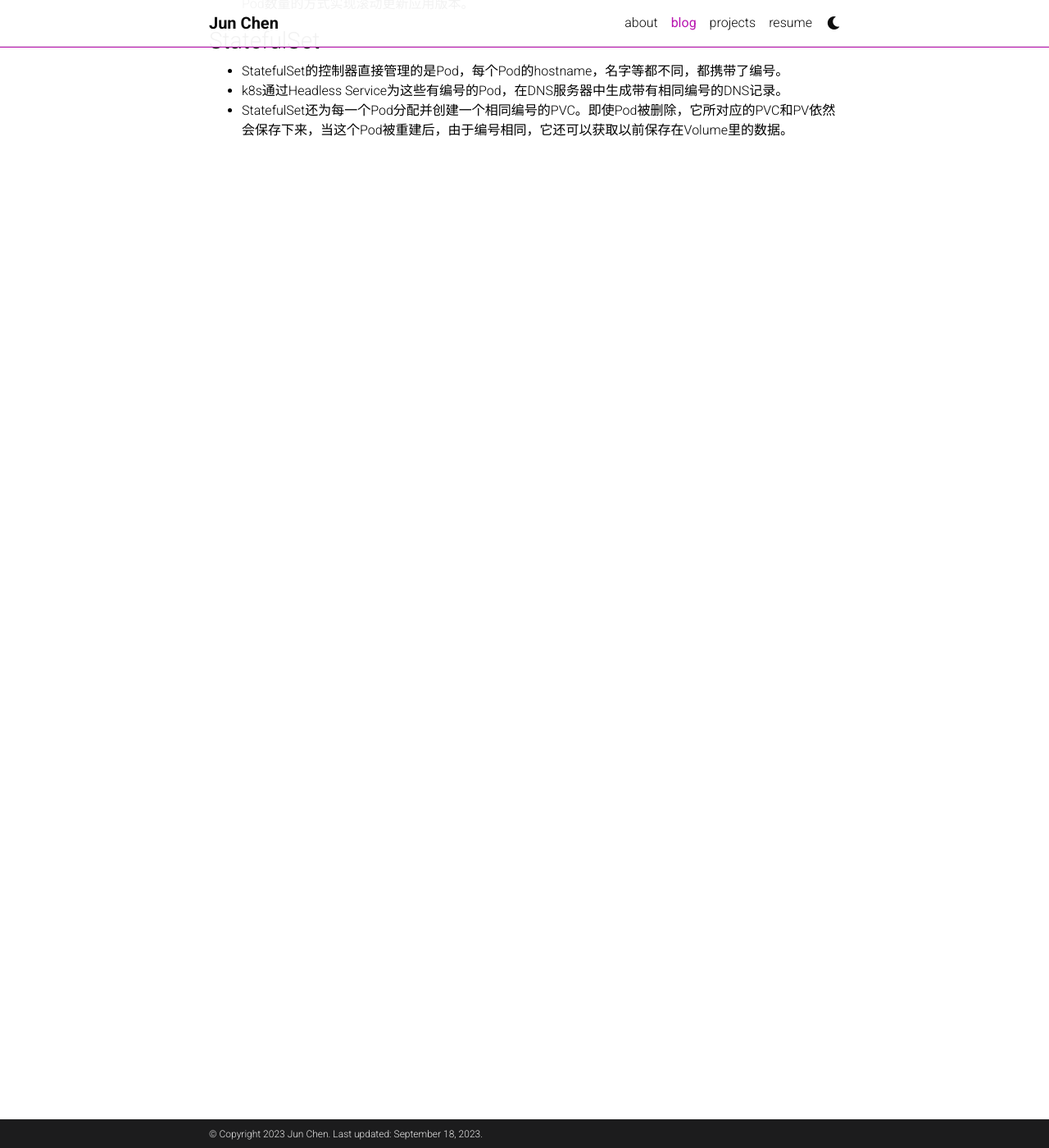
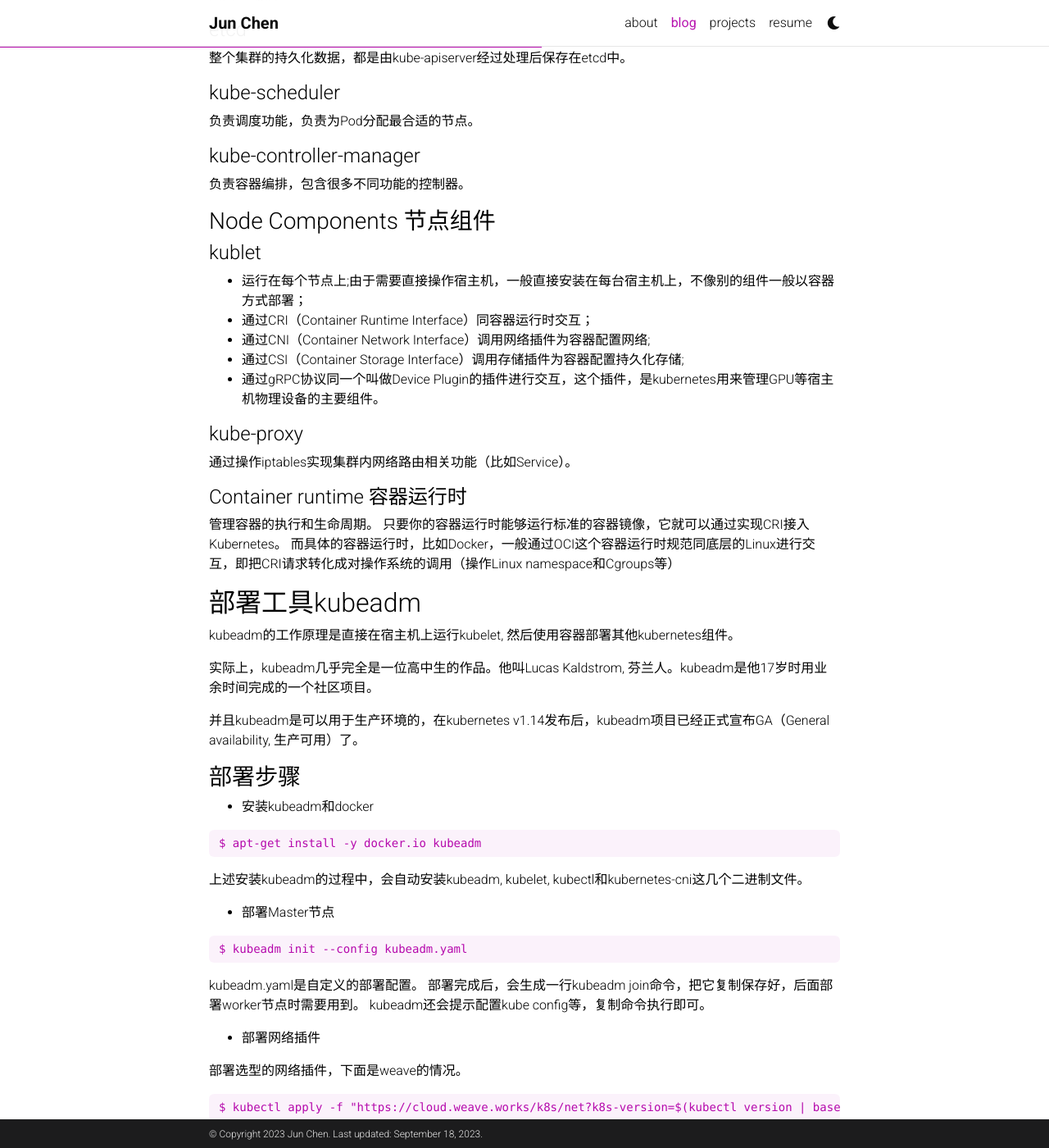
Before and after one commit to chenjun305/chenjun305.github.io, a Jekyll site: the page built from _posts/2023-04-07-k8s.md, in a window 1280 px wide and 1400 px high, scrolled down 1228 px. Shown: the whole window at 82% size. Built offline with Jekyll 4.4.1, drawn with Linux system fonts in a browser that asks for light colours; full-size pictures stand in for the smaller copies a plugin makes; comment, search, counter and statistics services are not loaded; a style sheet for code colours, icons or effects is not loaded; some of the changed text lies outside the part shown.

Commit message:
update post - k8s

````diff
--- a/_posts/2023-04-07-k8s.md
+++ b/_posts/2023-04-07-k8s.md
@@ -18,6 +18,76 @@ categories: programming
   K8S architecture
 </div>
 
+### Control Plane 控制平面
+#### kube-apiserver
+负责API服务
+#### etcd
+整个集群的持久化数据，都是由kube-apiserver经过处理后保存在etcd中。
+#### kube-scheduler
+负责调度功能，负责为Pod分配最合适的节点。
+#### kube-controller-manager
+负责容器编排，包含很多不同功能的控制器。
+
+### Node Components 节点组件
+#### kublet
+* 运行在每个节点上;由于需要直接操作宿主机，一般直接安装在每台宿主机上，不像别的组件一般以容器方式部署；
+* 通过CRI（Container Runtime Interface）同容器运行时交互；
+* 通过CNI（Container Network Interface）调用网络插件为容器配置网络;
+* 通过CSI（Container Storage Interface）调用存储插件为容器配置持久化存储;
+* 通过gRPC协议同一个叫做Device Plugin的插件进行交互，这个插件，是kubernetes用来管理GPU等宿主机物理设备的主要组件。
+
+#### kube-proxy
+通过操作iptables实现集群内网络路由相关功能（比如Service）。
+
+#### Container runtime 容器运行时
+管理容器的执行和生命周期。
+只要你的容器运行时能够运行标准的容器镜像，它就可以通过实现CRI接入Kubernetes。
+而具体的容器运行时，比如Docker，一般通过OCI这个容器运行时规范同底层的Linux进行交互，即把CRI请求转化成对操作系统的调用（操作Linux namespace和Cgroups等）
+
+## 部署工具kubeadm
+
+kubeadm的工作原理是直接在宿主机上运行kubelet, 然后使用容器部署其他kubernetes组件。
+
+实际上，kubeadm几乎完全是一位高中生的作品。他叫Lucas Kaldstrom, 芬兰人。kubeadm是他17岁时用业余时间完成的一个社区项目。
+
+并且kubeadm是可以用于生产环境的，在kubernetes v1.14发布后，kubeadm项目已经正式宣布GA（General availability, 生产可用）了。
+
+### 部署步骤
+* 安装kubeadm和docker
+
+```
+$ apt-get install -y docker.io kubeadm
+```
+上述安装kubeadm的过程中，会自动安装kubeadm, kubelet, kubectl和kubernetes-cni这几个二进制文件。
+
+* 部署Master节点
+
+```
+$ kubeadm init --config kubeadm.yaml
+```
+kubeadm.yaml是自定义的部署配置。
+部署完成后，会生成一行kubeadm join命令，把它复制保存好，后面部署worker节点时需要用到。
+kubeadm还会提示配置kube config等，复制命令执行即可。
+
+* 部署网络插件
+
+部署选型的网络插件，下面是weave的情况。
+```
+$ kubectl apply -f "https://cloud.weave.works/k8s/net?k8s-version=$(kubectl version | base64 | tr -d '\n')"
+```
+
+* 部署worker节点
+
+执行kubeadm init步骤时提示的kubeadm join命令。
+```
+$ kubeadm join xxxx:6443 --token xxxx --discovery-token-ca-cert-hash xxxx
+```
+
+## kubernetes编排原理
+### Pod
+* Pod是kubernetes项目的原子调度单位；
+* Pod的实现需要使用一个中间容器，这个容器叫做Infra容器，Infra容器永远是第一个被创建的容器，用户定义的其他容器通过Join Network Namespace的方式与Infra容器关联在一起。Infra容器占用极少的资源，使用的是一个非常特殊的镜像，叫做k8s.gcr.io/pause。这个镜像是一个用汇编语言编写的，永远处于“暂停”状态的容器，解压后的大小也只有100～200KB
+
 ### Deployment
 * Deployment控制ReplicaSet（版本），ReplicaSet控制Pod（副本数），这个两层控制关系一定要牢记。
 * Deployment通过创建一个新的RelicaSet，不断新增新ReplicaSet的Pod数量，同时减少旧ReplicaSet的Pod数量的方式实现滚动更新应用版本。
@@ -26,3 +96,18 @@ categories: programming
 * StatefulSet的控制器直接管理的是Pod，每个Pod的hostname，名字等都不同，都携带了编号。
 * k8s通过Headless Service为这些有编号的Pod，在DNS服务器中生成带有相同编号的DNS记录。
 * StatefulSet还为每一个Pod分配并创建一个相同编号的PVC。即使Pod被删除，它所对应的PVC和PV依然会保存下来，当这个Pod被重建后，由于编号相同，它还可以获取以前保存在Volume里的数据。
+* 同样，只要修改了StatefulSet的Pod模版，即可自动触发滚动更新。StatefulSet Controller会按照与Pod编号相反的顺序，从最后一个Pod开始，逐一更新这个StatefulSet管理的每个Pod。
+
+### DaemonSet
+* DaemonSet的Pod在Kubernetes集群的每一个节点运行
+* 每个节点上只有一个这样的Pod实例。
+* 当有新节点加入kubernetes集群后，该Pod会自动地在新节点上被创建出来。节点被删除后，上面的Pod也会相应地被回收。
+
+使用场景：
+* 各种网络插件的Agent组件都必须在每一个节点运行；
+* 各种存储插件的Agent组件都必须在每一个节点运行；
+* 各种监控组件和日志组件都必须在每一个节点运行。
+
+### 离线业务：Job与CronJob
+
+对于CronJob，笔者在实践中踩过坑，对于需要频繁执行的定时任务来说，比如每5秒执行一次的定时任务，使用CronJob将不是一个好主意，这会导致每5秒就要创建1个新Pod，会给整个Kubernetes集群带来很大的负载压力。
````
